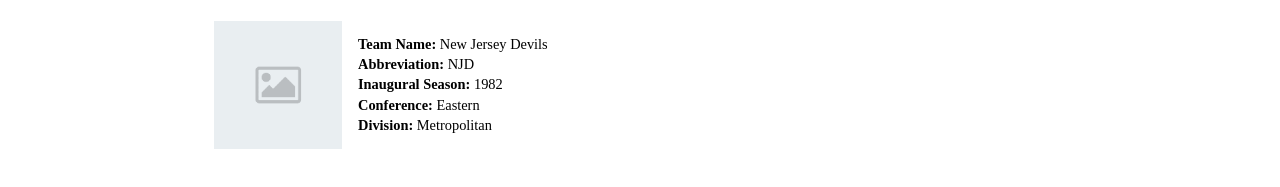
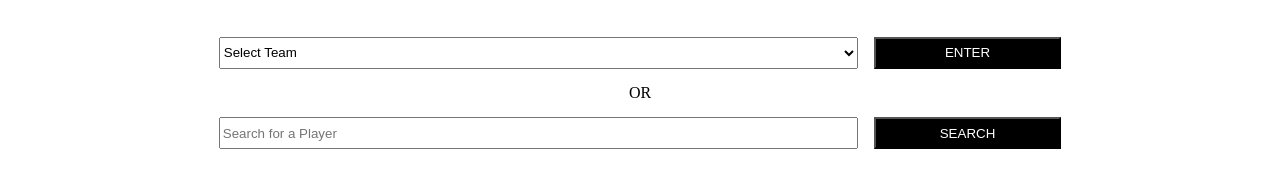
Before and after one commit to codywiseman/ajax-project, a website: page index.html in a window 1280 px wide. Shown: the part 103-290 px from the top of the page. Drawn offline with nearby package versions, Linux system fonts and the light colour scheme; no server answers.

Commit message:
Updated form

```diff
--- a/css/layout.css
+++ b/css/layout.css
@@ -22,13 +22,4 @@
   .container {
     max-width: 900px;
   }
-
-  .column-full,
-  .column-half {
-    padding: 0 0.75rem;
-  }
-
-  .column-half {
-    width: 50%;
-  }
 }
--- a/css/styles.css
+++ b/css/styles.css
@@ -25,11 +25,42 @@
 
 /*    Search Row     */
 
-.search-row,
-.team-row-1 {
+.flex-column {
+  display: flex;
+  flex-direction: column;
+  justify-content: space-around;
+}
+
+.space-between {
+  justify-content: center;
+}
+
+.row-height {
   height: 8rem;
-  margin-top: 1.5rem;
+  margin: 2rem 0 ;
 }
+
+.or {
+  text-align: center;
+  margin: 0;
+}
+
+.browse {
+  height: 2rem;
+  width: 75%;
+  margin-right: 1rem
+}
+
+.submit-button {
+  background-color: black;
+  color: white;
+  width: 22%;
+  font-weight: 500;
+
+}
+
+
+/*      Team Info      */
 
 .team-row-1 {
   align-items: center;
@@ -43,12 +74,3 @@
   font-size: 0.9rem;
   margin: 0.2rem 0 0.2rem 1rem;
 }
-
-.search-button {
-  justify-content: flex-end;
-}
-
-.browse {
-  height: 2.5rem;
-  font-size: 1.3rem;
-}
--- a/index.html
+++ b/index.html
@@ -22,18 +22,22 @@
   </header>
   <div class="container">
     <main>
-      <div class="view hidden" data-view="home-page">
-        <form class="flex-column search-row">
-          <select name="team-select" id="team-select" class="browse">
-            <option value="select-team" selected disabled>Select Team</option>
-          </select>
-          <input type="search" class="browse" placeholder="Search for a Player">
-        </form>
-        <div class="row search-button">
-          <input type="submit" value='Search'>
+      <div class="view" data-view="home-page">
+        <div class="flex-column row-height">
+          <form class="row space-between">
+            <select name="team-select"  class="browse" id="team-select" >
+              <option value="select-team" selected disabled>Select Team</option>
+            </select>
+            <input type="submit" value='ENTER' class="submit-button">
+          </form>
+          <p class="or">OR</p>
+          <form class="row space-between">
+            <input type="search" class="browse" placeholder="Search for a Player">
+            <input type="submit" value='SEARCH' class="submit-button">
+          </form>
         </div>
       </div>
-      <div class="view" data-view="team-page">
+      <div class="view hidden" data-view="team-page">
         <div class="row team-row-1">
           <img src="images/default-placeholder-image.png" class="place-holder" alt="">
           <div class="team-info">
```
